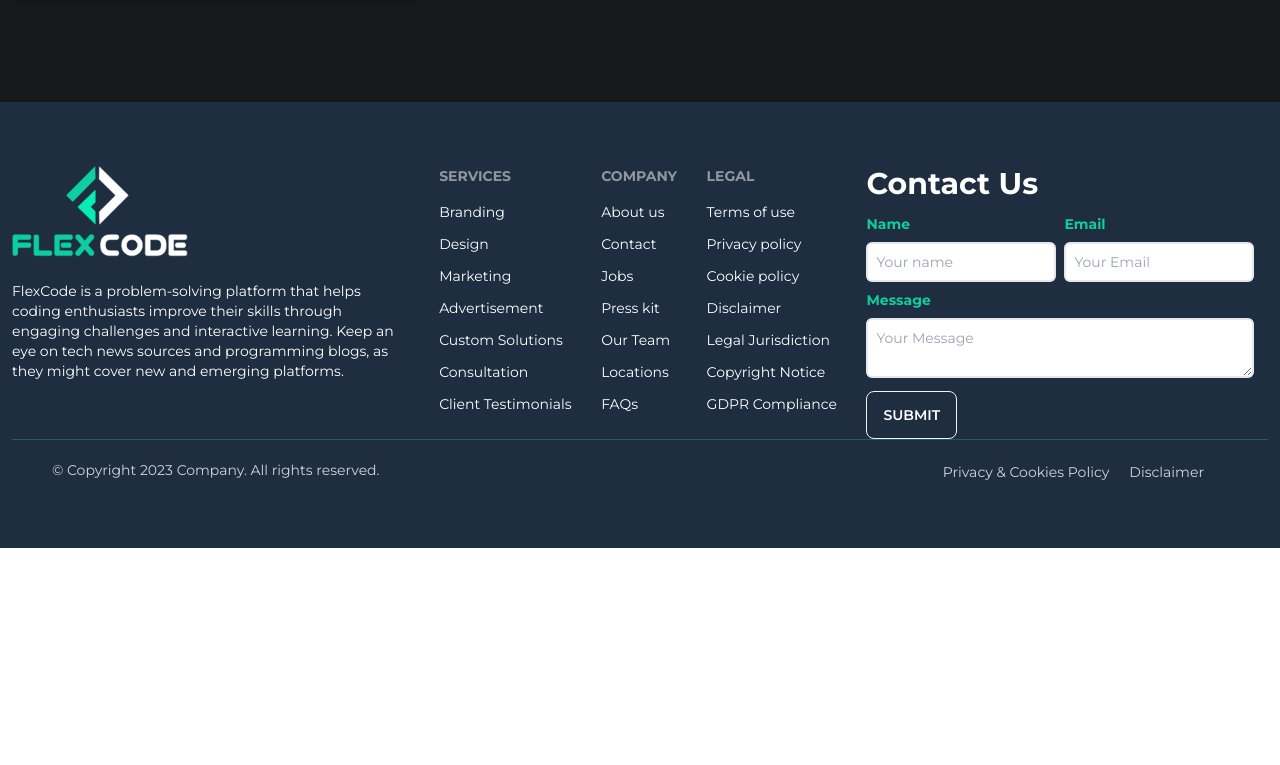
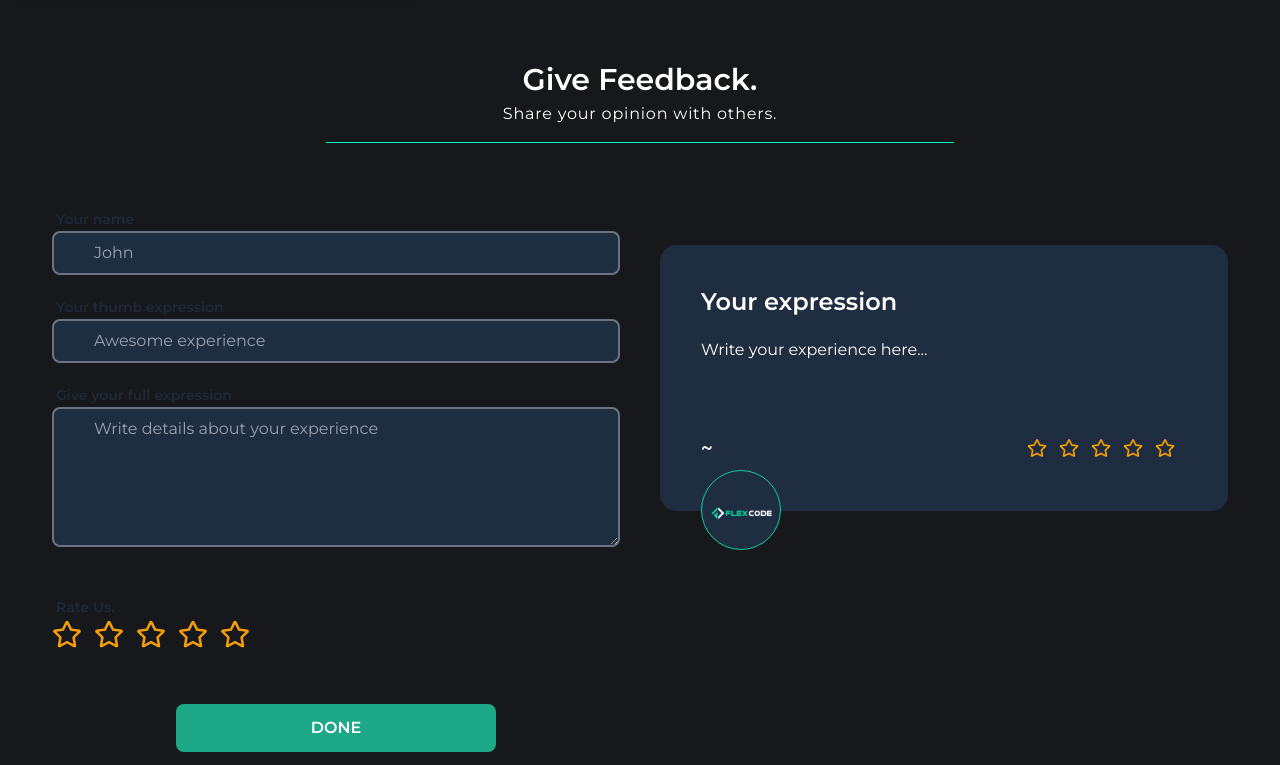
Before and after one commit to ihshadin/flex-code, a React (Vite) app: page /explore in a window 1280 px wide. Shown: the part 1375-2140 px from the top of the page. Before the commit the page ends 1923 px from the top, so only its background shows below. Built offline with nearby package versions, Linux system fonts and the light colour scheme; no server answers.

Commit message:
added feedback section

```diff
--- a/package.json
+++ b/package.json
@@ -22,6 +22,7 @@
     "react-hook-form": "^7.45.4",
     "react-hot-toast": "^2.4.1",
     "react-icons": "^4.10.1",
+    "react-rating": "^2.0.5",
     "react-router-dom": "^6.14.2",
     "react-split": "^2.0.14",
     "recharts": "^2.7.3",
--- /dev/null
+++ b/src/components/Feedback/Feedback.jsx
@@ -0,0 +1,105 @@
+import { useContext, useState } from "react";
+import { useForm } from "react-hook-form";
+import { FaRegStar, FaStar } from "react-icons/fa";
+import Rating from "react-rating";
+import Swal from "sweetalert2";
+import reviewImg1 from '../../../public/20230810_120154.png';
+import { AuthContext } from "../../providers/AuthProvider";
+
+
+const Feedback = () => {
+const [rating, setRating] = useState(0)
+const [exp, setExp] = useState('')
+const [details, setDetails] = useState('')
+   const {user} = useContext(AuthContext)
+   console.log(user);
+    const { register, handleSubmit, reset } = useForm();
+    const onSubmit = data => {
+
+        console.log({...data, rating});
+        Swal.fire({
+            title: "Success Your Submit!",
+            text: "Do you want to continue",
+            icon: "success",
+            confirmButtonText: "OK",
+        });
+        reset()
+    };
+return (
+<>
+<div className="w-full px-5 md:px-10 flex gap-10 items-center">
+
+             <form onSubmit={handleSubmit(onSubmit)} className="w-1/2">
+                 <div className="flex -mx-3">
+                     <div className="w-full px-3 mb-5">
+                         <label htmlFor="" className="text-sm font-semibold px-1">Your name</label>
+                         <div className="flex">
+                             <div className="w-10 z-10 pl-1 text-center pointer-events-none flex items-center justify-center"><i className="mdi mdi-account-outline text-gray-400 text-lg"></i></div>
+                             <input defaultValue={user?.displayName}  readOnly type="text" className="w-full -ml-10 pl-10 pr-3 bg-[#1e2d40] py-2 rounded-lg border-2 border-gray-500 outline-none focus:border-[#00ffc3]" placeholder="John" {...register("user_name")}/>
+                         </div>
+                     </div>
+
+                 </div>
+                 <div className="flex -mx-3">
+                     <div className="w-full px-3 mb-5">
+                         <label htmlFor="" className="text-sm font-semibold px-1">Your thumb expression</label>
+                         <div className="flex">
+                             <div className="w-10 z-10 pl-1 text-center pointer-events-none flex items-center justify-center"><i className="mdi mdi-email-outline text-gray-400 text-lg"></i></div>
+                             <input onKeyUp={(e) => setExp(e.target.value)} type="text" className="w-full -ml-10 pl-10 pr-3 py-2 rounded-lg border-2 border-gray-500 bg-[#1e2d40] outline-none focus:border-[#00ffc3]" placeholder="Awesome experience" {...register("main_expression", { required: true }) }/>
+                         </div>
+                     </div>
+                 </div>
+                 <div className="flex -mx-3">
+                     <div className="w-full px-3 mb-12">
+                         <label htmlFor="" className="text-sm font-semibold px-1">Give your full expression</label>
+                         <div className="flex">
+                             <div className="w-10 z-10 pl-1 text-center pointer-events-none flex items-center justify-center"><i className="mdi mdi-lock-outline text-gray-400 text-lg"></i></div>
+                             <textarea  onKeyUp={(e) => setDetails(e.target.value)} rows={5} className="w-full -ml-10 pl-10 pr-3 py-2 rounded-lg border-2 border-gray-500 bg-[#1e2d40] outline-none focus:border-[#00ffc3]" placeholder="Write details about your experience" {...register("details", { required: true })}/>
+
+                         </div>
+                     </div>
+                 </div>
+                 <div className="flex -mx-3">
+                     <div className="w-full px-3 mb-12">
+                         <label htmlFor="" className="text-sm font-semibold px-1">Rate Us.</label>
+                         <div className="flex">
+                         <Rating onClick={(value) => setRating(value)}
+  emptySymbol={<FaRegStar className="text-3xl mr-3 text-amber-500"/>}
+  fullSymbol={<FaStar className="text-3xl mr-3 text-amber-500"/>}
+/>
+                         </div>
+                     </div>
+                 </div>
+                 <div className="flex -mx-3">
+                     <div className="w-full px-3 mb-5">
+                         <button type="submit" className="block w-full max-w-xs mx-auto bg-[#1da888] hover:bg-[#2bd1aa] focus:bg-[#27c9a3] text-white rounded-lg px-3 py-3 font-semibold">DONE</button>
+                     </div>
+                 </div>
+             </form>
+             <section className="w-1/2 -mt-44">
+             <div className='bg-secondary-color p-8 md:p-10 mb-12 rounded-2xl text-white border border-[#1e2d40] hover:border-[#0fcda1] transition-all duration-300 cursor-pointer'>
+                            <h2 className='text-2xl font-semibold mb-5'>
+                                {exp === '' ? "Your expression" : exp}
+                            </h2>
+                            <p className="min-h-16">
+                            {details === '' ? "Write your experience here..." : details}
+                            </p>
+                           <span className="flex mt-8 items-center justify-between">
+                           <h3 className='text-xl font-semibold  mb-2'>~ {user?.displayName}</h3>
+                            <Rating initialRating={rating} readonly className="flex items-center justify-center"
+  emptySymbol={<FaRegStar className="text-xl mr-3 text-amber-500"/>}
+  fullSymbol={<FaStar className="text-xl mr-3 text-amber-500"/>}
+/>
+                           </span>
+                            <div
+                                className='w-20 h-20 object-cover rounded-full border-[#0fcda1] bg-secondary-color border absolute'
+                            >
+                                <img src={user?.photoURL || reviewImg1} className="rounded-full" alt="" />
+                            </div>
+                        </div>
+             </section>
+           </div>
+</>
+);
+};
+export default Feedback;
--- a/src/pages/Explore/Explore.jsx
+++ b/src/pages/Explore/Explore.jsx
@@ -1,3 +1,4 @@
+import Feedback from "../../components/Feedback/Feedback";
 import ExploreCard from "./ExploreCard";
 
 const Explore = () => {
@@ -59,7 +60,7 @@ const Explore = () => {
             <div className="flexcode-container">
                 <h1 className="text-6xl text-white font-bold">Explore</h1>
                 <p className="text-xl text-white mt-5 tracking-wider">The best place for problem solving with exploring smart contracts <br /> from world-class companies problems — unlock the power of problem solving with <span className="text-[#0fcda1]">Flex Code</span>.</p>
-                <div className="mt-16">
+                <div className="my-16">
                     <h1 className="text-2xl text-white font-semibold">Popular</h1>
                     <p className="text-md text-white mt-1 tracking-wider">A collection of most popular problems.</p>
                     <div className="grid grid-cols-3 gap-5 my-10">
@@ -68,6 +69,12 @@ const Explore = () => {
                         }
                     </div>
                 </div>
+
+               <h1 className="text-3xl text-center text-white font-semibold">Give Feedback.</h1>
+                    <p className="text-md text-center border-b pb-4 w-1/2 mx-auto border-[#00ffc3] text-white mt-1 tracking-wider">Share your opinion with others.</p>
+              <div className="my-16">
+              <Feedback/>
+            </div>
             </div>
         </section>
     );
--- a/src/pages/Problems/AllProblems.jsx
+++ b/src/pages/Problems/AllProblems.jsx
@@ -1,4 +1,4 @@
-import { useParams } from "react-router-dom";
+import { Link, useParams } from "react-router-dom";
 
 const AllProblems = () => {
     const problems = [
@@ -265,8 +265,12 @@ const AllProblems = () => {
                                 <p className="text-xs text-gray-400 tracking-wider"> Success rate: <span className="text-white">53.42%</span>.</p>
                             </span>
                         </aside>
-                        <button className="btn select-none mt-5 md:mt-0 hover:bg-[#1e2d40] hover:border-2 hover:border-[#0fcda1] hover:text-[#0fcda1] text-white"
+                       <div className="flex flex-col gap-2">
+                       <button className="btn btn-sm  select-none mt-5 md:mt-0 hover:bg-[#1e2d40] hover:border-2 hover:border-[#0fcda1] hover:text-[#0fcda1] text-white"
                         >Solve Problem</button>
+                         <Link to='/feedback' className="btn btn-sm btn-outline hover:bg-transparent select-none mt-5 md:mt-0 hover:bg-[#1e2d40] hover:border-2 hover:border-[#0fcda1] hover:text-[#0fcda1] text-white"
+                        >Feedback</Link>
+                       </div>
                     </div>)
                 }
 
```
Also changed, not shown: 1 other file (tests, documents, lock files or other folders).
